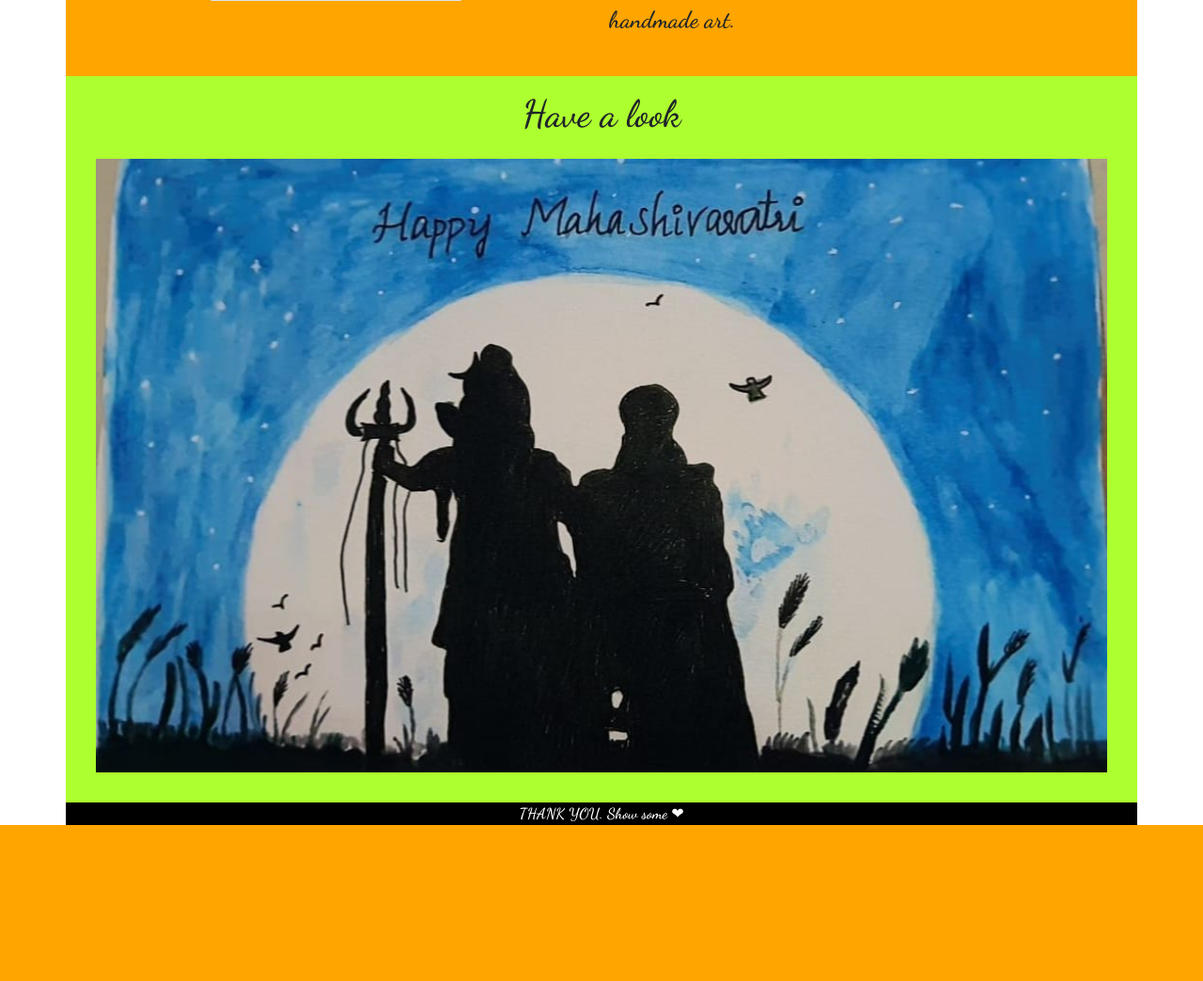
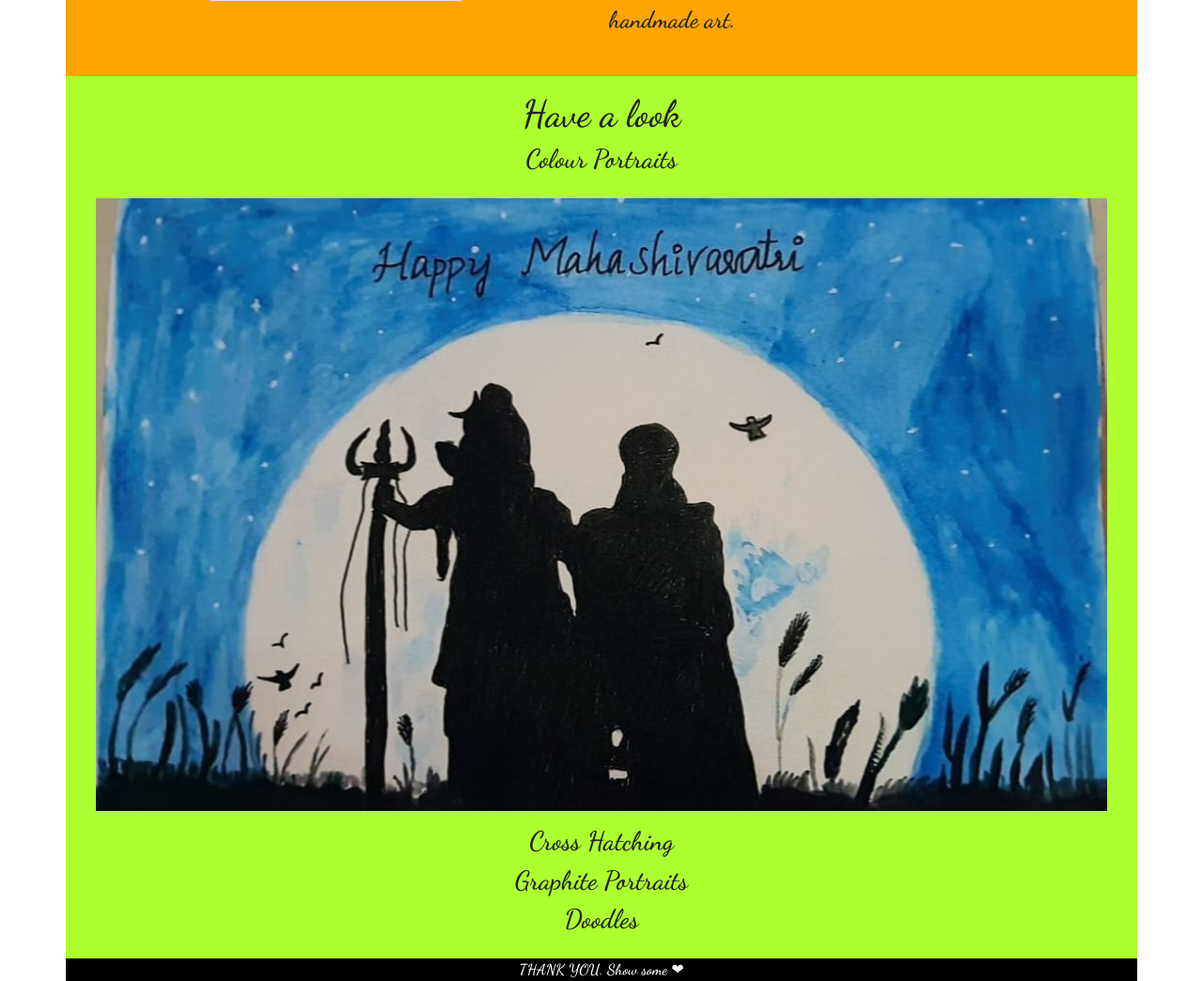
Before and after one commit to Chandana-23/Art-Gallery, a Django app: page / in a window 1280 px wide. Shown: the part 1068-2112 px from the top of the page at 94% size. Before the commit the page ends 1946 px from the top, so only its background shows below. Run offline with Django 4.2, Linux system fonts and the light colour scheme; data comes from the database, SQL or seed files in the repository; data that the repository does not hold is empty.

Commit message:
Types of drawings

```diff
--- a/artgallery/models.py
+++ b/artgallery/models.py
@@ -1,5 +1,18 @@
+from optparse import check_choice
 from django.db import models
 
 # Create your models here.
-class Gallery(models.Model):
+choice = (
+    ('Colour Portraits','Colour Portraits'),
+    ('Cross Hatching','Cross Hatching'),
+    ('Graphite Portraits','Graphite Portraits'),
+    ('Doodles','Doodles')
+)
+class Colour(models.Model):
     img = models.ImageField(upload_to='media/')
+class Cross(models.Model):
+    img = models.ImageField(upload_to='media/')
+class Graphite(models.Model):
+    img = models.ImageField(upload_to='media/')
+class Doodle(models.Model):
+    img = models.ImageField(upload_to='media/')
--- a/artgallery/views.py
+++ b/artgallery/views.py
@@ -1,8 +1,11 @@
 from django.shortcuts import render
 
-from .models import Gallery
+from .models import Colour, Cross, Doodle, Graphite
 
 # Create your views here.
 def home(request):
-    gallery = Gallery.objects.all()
-    return render(request,'index.html',{'gallery':gallery})
+    colour = Colour.objects.all()
+    cross = Cross.objects.all()
+    graphite = Graphite.objects.all()
+    doodle = Doodle.objects.all()
+    return render(request,'index.html',{'colour':colour,'cross':cross,'graphite':graphite,'doodle':doodle})
--- a/templates/index.html
+++ b/templates/index.html
@@ -55,7 +55,20 @@
 </div>
 <div class="container gallery d-block text-center p-3">
     <h1 class="text-center">Have a look</h1>
-    {% for i in gallery %}
+    <h3>Colour Portraits</h3>
+    {% for i in colour %}
+    <img src="{{ i.img.url }}" alt="img" class="img w-100 p-3"/>
+    {% endfor %}
+    <h3>Cross Hatching</h3>
+    {% for i in cross %}
+    <img src="{{ i.img.url }}" alt="img" class="img w-100 p-3"/>
+    {% endfor %}
+    <h3>Graphite Portraits</h3>
+    {% for i in graphite %}
+    <img src="{{ i.img.url }}" alt="img" class="img w-100 p-3"/>
+    {% endfor %}
+    <h3>Doodles</h3>
+    {% for i in doodle %}
     <img src="{{ i.img.url }}" alt="img" class="img w-100 p-3"/>
     {% endfor %}
 </div>
```
Also changed, not shown: artgallery/admin.py (+5 -2 lines), artgallery/migrations/0002_gallery_ch.py (added), artgallery/migrations/0003_colour_cross_doodle_graphite_delete_gallery.py (added), db.sqlite3, media/media/WhatsApp_Image_2022-03-21_at_11.30.23_PM_EOHEqZ2.jpeg (added).
